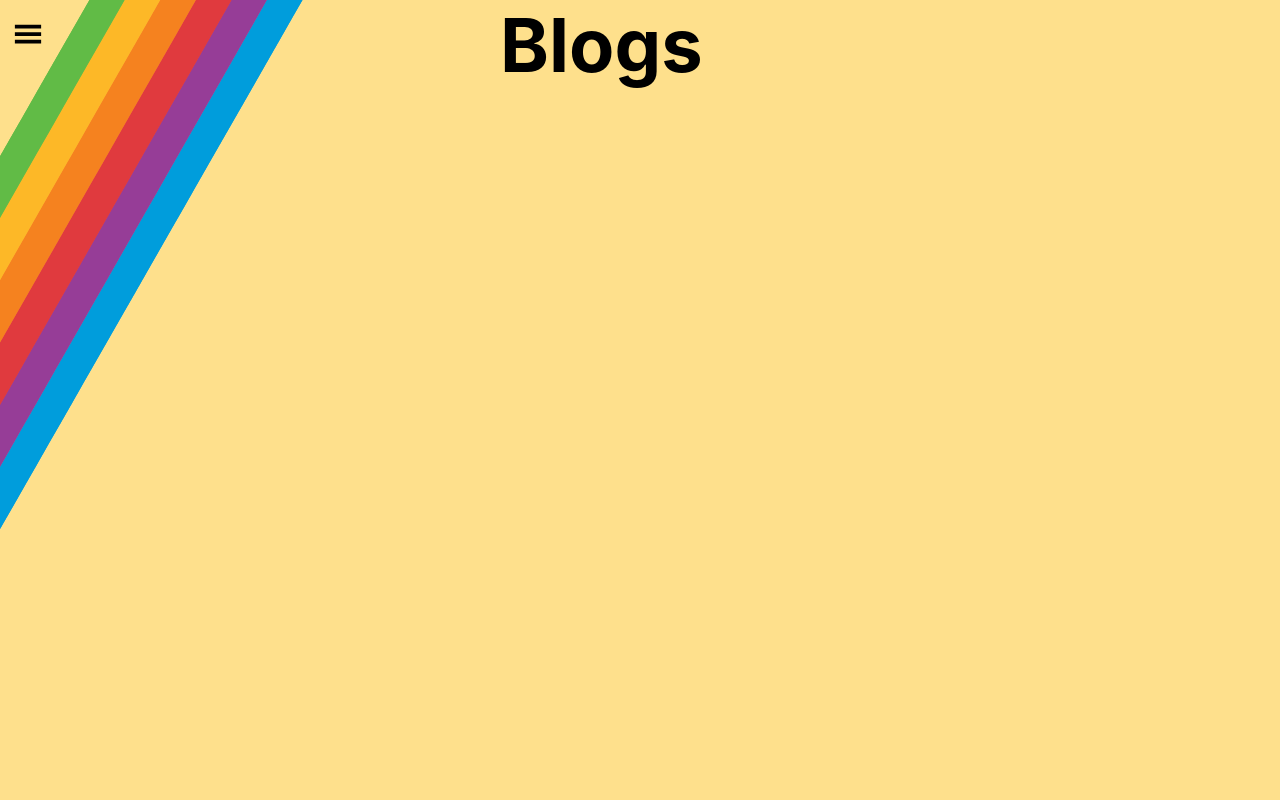
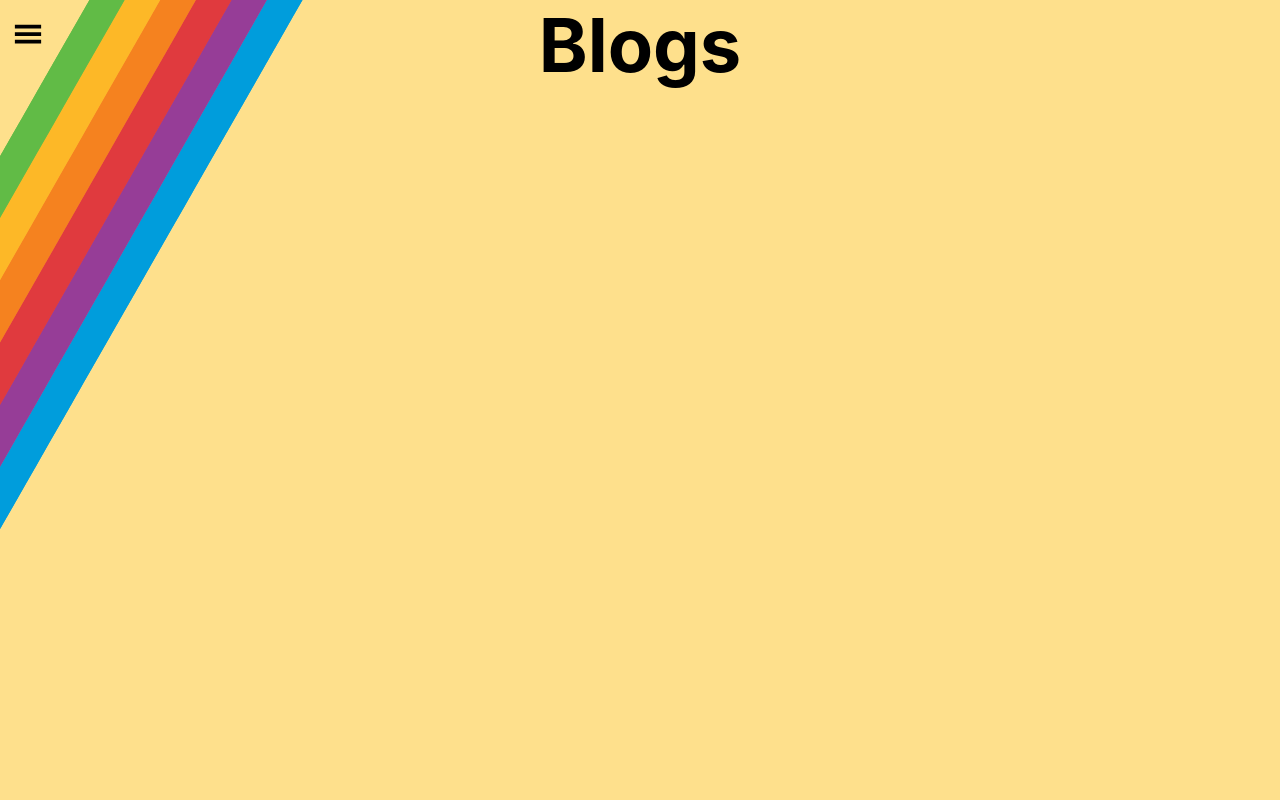
Before and after one commit to BillyMerchan/Personal-Website, a React (Create React App) app in the folder my-app/: page /Blog in a window 1280 px wide. Built offline with nearby package versions, Linux system fonts and the light colour scheme.

Commit message:
Fixing subtitle alignment

```diff
--- a/my-app/src/styles/App.scss
+++ b/my-app/src/styles/App.scss
@@ -15,12 +15,12 @@
 }
 
 .subPageTitle {
+  text-align: center;
     position: absolute;
     top: 0%;
     left: 0;
     right: 0;
     margin: auto;
-    padding: auto;
     width: 35vmin;
     color:black;
     font-size: calc(10px + 8vmin);
```
